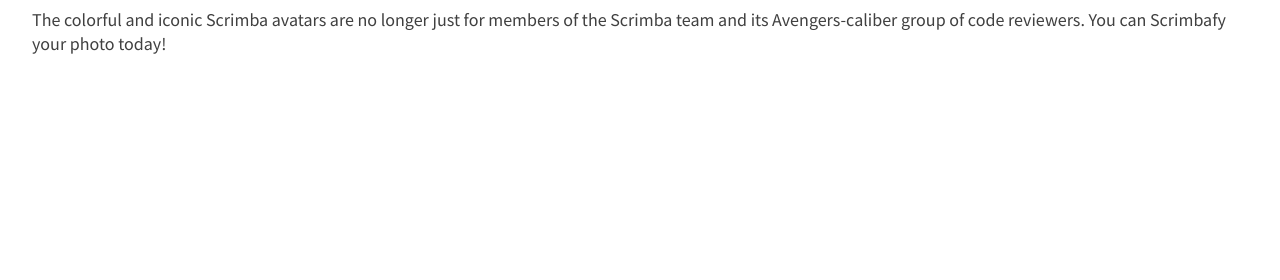
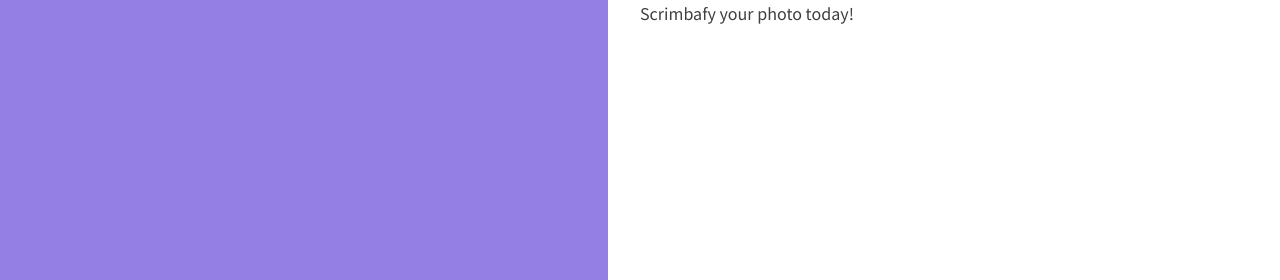
Before and after one commit to y-by/Product-splash-page, a plain HTML site: page index.html in a window 1280 px wide. Shown: the part 520-800 px from the top of the page. Drawn offline with Linux system fonts and the light colour scheme.

Commit message:
start arrange for larger screens

```diff
--- a/style.css
+++ b/style.css
@@ -51,9 +51,7 @@ p {
 /* =================
   Intro
  ================= */
-
 .intro {
-
   justify-content: center;
   align-items: center;
 
@@ -68,7 +66,6 @@ p {
   Main content
  ==================== */
 .main-content {
-  justify-content: center;
   align-items: center;
 
   padding-block-start: 2.5em;
@@ -88,3 +85,19 @@ p {
 /* =================
   Media queries
  ================= */
+ @media (min-width: 576px) {
+  body {
+    display: flex;
+  }
+  .intro,
+  .main-content {
+    flex: 1;
+  }
+  .intro {
+    min-height: 100vh;
+  }
+  .main-content {
+    justify-content: center;
+    padding-block-start: 0;
+  }
+ }
```
Lines whose indentation alone changed are shown as unchanged.
